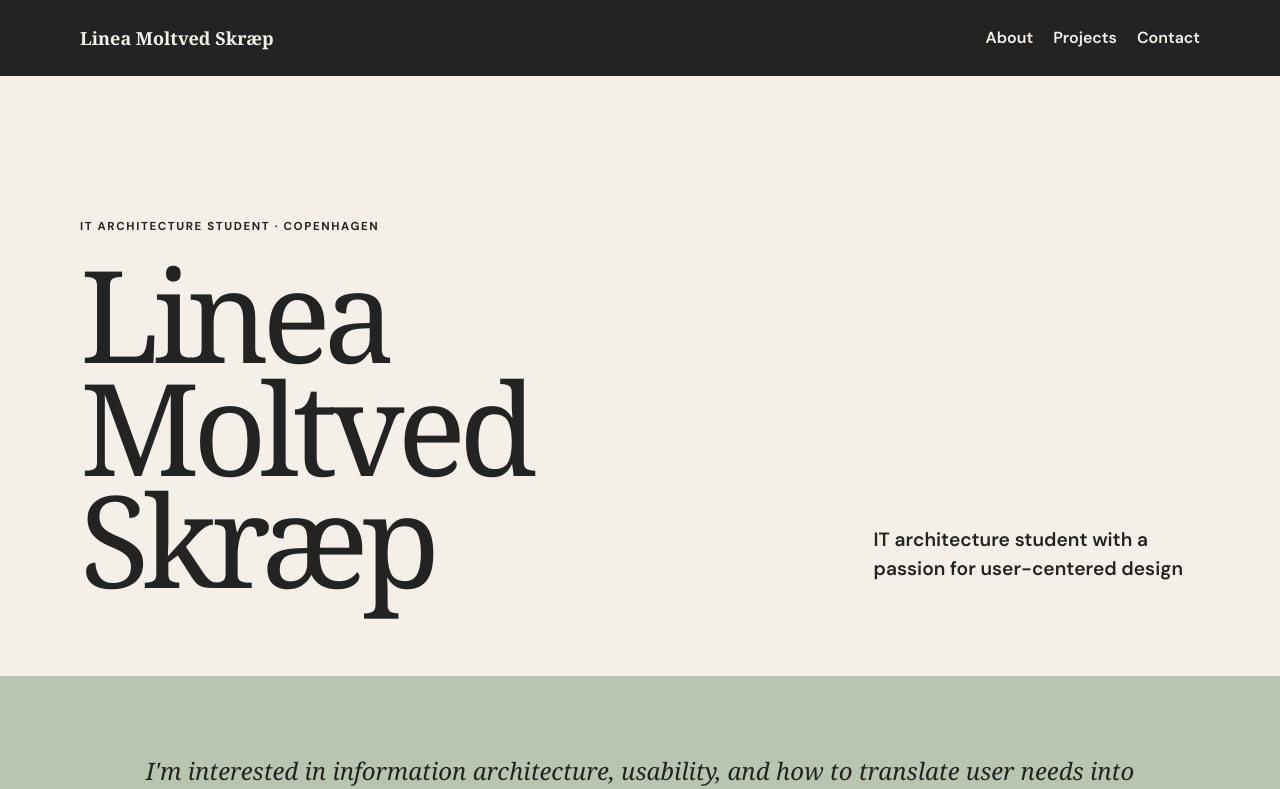
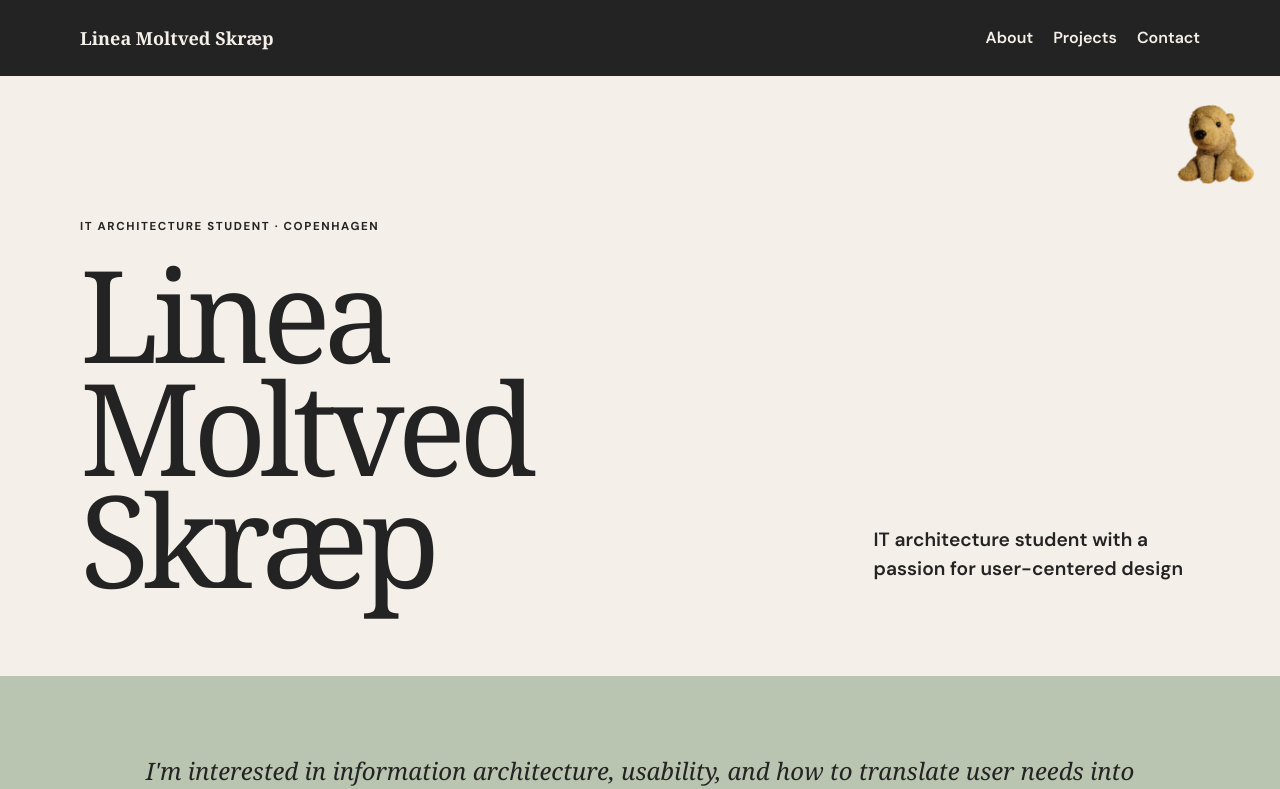
Before and after one commit to unicornfarm5/portfolio, a React (Vite) app: page / in a window 1280 px wide. Shown: the top 789 px of the page. Built offline with nearby package versions, Linux system fonts and the light colour scheme.

Commit message:
Thea the mascot implemented

```diff
--- a/app/App.jsx
+++ b/app/App.jsx
@@ -8,6 +8,7 @@ import { Header } from '../components/Header.jsx'
 import { HeroSection } from '../components/HeroSection.jsx'
 import { HowIWorkSection } from '../components/HowIWorkSection.jsx'
 import { InternshipSection } from '../components/InternshipSection.jsx'
+import { Mascot } from '../components/Mascot.jsx'
 import { ProjectsSection } from '../components/ProjectsSection.jsx'
 import { ProjectsPage } from '../components/ProjectsPage.jsx'
 
@@ -26,6 +27,7 @@ export default function App() {
   return (
     <div className="site-shell">
       <Header />
+      <Mascot />
       {isProjectsPage ? (
         <main><ProjectsPage /></main>
       ) : (
--- a/app/styles.css
+++ b/app/styles.css
@@ -26,3 +26,20 @@ a { color: inherit; }
 .header-links { font: 600 1rem/1.5 'DM Sans', Arial, sans-serif; }
 .font-sans { font-family: 'DM Sans', Arial, sans-serif; }
 .skills-list { font: 600 1.1rem/1.5 'DM Sans', Arial, sans-serif; }
+
+@keyframes mascot-wiggle {
+  0%, 100% { transform: rotate(0deg); }
+  20% { transform: rotate(-12deg); }
+  40% { transform: rotate(10deg); }
+  60% { transform: rotate(-8deg); }
+  80% { transform: rotate(5deg); }
+}
+
+@keyframes mascot-heart-pop {
+  0% { opacity: 0; transform: translate(-50%, 0) scale(0.45); }
+  25% { opacity: 1; transform: translate(-50%, -0.25rem) scale(1); }
+  100% { opacity: 0; transform: translate(-50%, -1.25rem) scale(0.85); }
+}
+
+.mascot-wiggle-trigger { animation: mascot-wiggle 650ms ease-in-out; }
+.mascot-heart { animation: mascot-heart-pop 900ms ease-out forwards; }
--- /dev/null
+++ b/components/Mascot.jsx
@@ -0,0 +1,113 @@
+import { useEffect, useRef, useState } from 'react'
+
+export function Mascot() {
+  const [animationKey, setAnimationKey] = useState(0)
+  const [showHeart, setShowHeart] = useState(false)
+  const [showGreeting, setShowGreeting] = useState(false)
+  const [position, setPosition] = useState({ x: null, y: null })
+  const feedbackTimer = useRef(null)
+  const dragOffset = useRef({ x: 0, y: 0 })
+  const hasDragged = useRef(false)
+  const hasIntroduced = useRef(false)
+
+  useEffect(() => () => window.clearTimeout(feedbackTimer.current), [])
+
+  function handleClick() {
+    if (hasDragged.current) {
+      hasDragged.current = false
+      return
+    }
+
+    setAnimationKey((currentKey) => currentKey + 1)
+    window.clearTimeout(feedbackTimer.current)
+
+    if (!hasIntroduced.current) {
+      hasIntroduced.current = true
+      setShowGreeting(true)
+      setShowHeart(false)
+      feedbackTimer.current = window.setTimeout(() => setShowGreeting(false), 1400)
+      return
+    }
+
+    setShowHeart(true)
+    setShowGreeting(false)
+    feedbackTimer.current = window.setTimeout(() => setShowHeart(false), 900)
+  }
+
+  function handlePointerDown(event) {
+    const bounds = event.currentTarget.getBoundingClientRect()
+    dragOffset.current = {
+      x: event.clientX - bounds.left,
+      y: event.clientY - bounds.top,
+    }
+    hasDragged.current = false
+    event.currentTarget.setPointerCapture(event.pointerId)
+  }
+
+  function handlePointerMove(event) {
+    if (!event.currentTarget.hasPointerCapture(event.pointerId)) return
+
+    const bounds = event.currentTarget.getBoundingClientRect()
+    const nextX = event.clientX - dragOffset.current.x
+    const nextY = event.clientY - dragOffset.current.y
+    const maxX = window.innerWidth - bounds.width
+    const maxY = window.innerHeight - bounds.height
+
+    if (Math.abs(nextX - bounds.left) > 2 || Math.abs(nextY - bounds.top) > 2) {
+      hasDragged.current = true
+    }
+
+    setPosition({
+      x: Math.max(0, Math.min(nextX, maxX)),
+      y: Math.max(0, Math.min(nextY, maxY)),
+    })
+  }
+
+  function handlePointerUp(event) {
+    if (event.currentTarget.hasPointerCapture(event.pointerId)) {
+      event.currentTarget.releasePointerCapture(event.pointerId)
+    }
+  }
+
+  return (
+    <div
+      className={`fixed z-[60] w-16 sm:w-20 ${position.x === null ? 'right-4 top-[5.75rem] sm:right-6 sm:top-[6.5rem]' : ''}`}
+      style={position.x === null ? undefined : { left: position.x, top: position.y }}
+    >
+      {showGreeting && (
+        <img
+          src="/assets/hi-from-thea.png"
+          alt="Hej fra Thea"
+          className="mascot-greeting pointer-events-none absolute -top-14 left-1/2 h-20 w-auto -translate-x-1/2 object-contain"
+        />
+      )}
+      {showHeart && (
+        <img
+          src="/assets/heart.png"
+          alt=""
+          aria-hidden="true"
+          className="mascot-heart pointer-events-none absolute -top-10 left-1/2 h-8 w-8 -translate-x-1/2 object-contain"
+        />
+      )}
+      <button
+        key={animationKey}
+        type="button"
+        onClick={handleClick}
+        onDragStart={(event) => event.preventDefault()}
+        onPointerDown={handlePointerDown}
+        onPointerMove={handlePointerMove}
+        onPointerUp={handlePointerUp}
+        onPointerCancel={handlePointerUp}
+        aria-label="Tryk på Thea"
+        className="mascot-wiggle-trigger block w-full cursor-grab touch-none select-none appearance-none border-0 bg-transparent p-0 active:cursor-grabbing"
+      >
+        <img
+          src="/assets/favicon-thea.png"
+          alt="Thea"
+          draggable="false"
+          className="block h-auto w-full"
+        />
+      </button>
+    </div>
+  )
+}
```
Also changed, not shown: public/assets/heart.png (added), public/assets/hi-from-thea.png (added).
